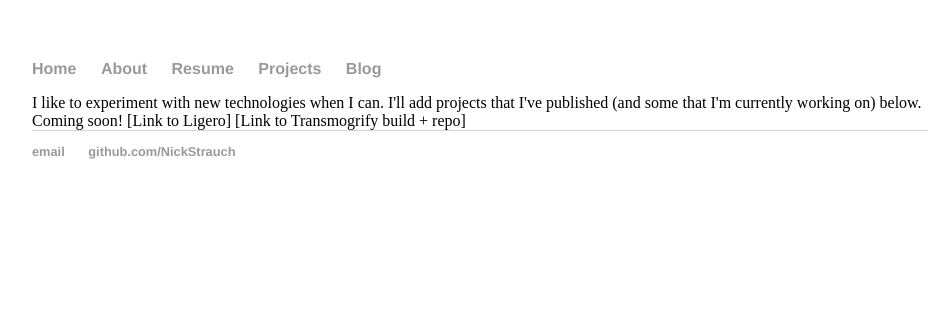
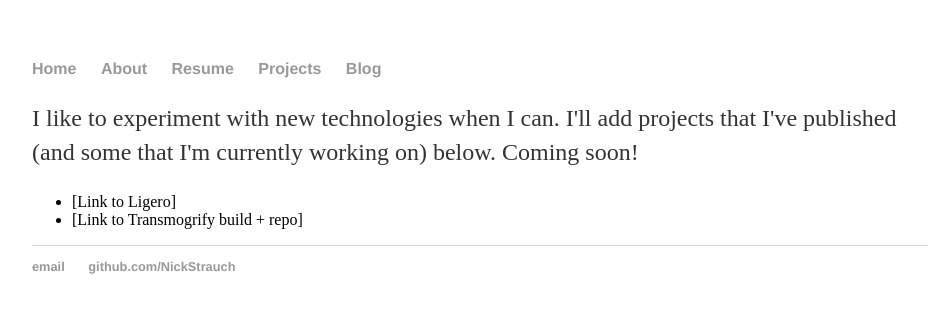
Before and after one commit to NickStrauch/NickStrauch.github.io, a Jekyll site: the page built from projects/index.html, in a window 1280 px wide. Shown: the top 313 px of the page, without its empty margins (160-1109 px from the left). Built offline with Jekyll 4.4.1, drawn with Linux system fonts in a browser that asks for light colours.

Commit message:
Update index.html

```diff
--- a/projects/index.html
+++ b/projects/index.html
@@ -3,10 +3,12 @@ layout: default
 title: My Projects
 ---
 <div class="blurb">
-I like to experiment with new technologies when I can. I'll add projects that I've published (and some that I'm currently working on) below.
+<p>I like to experiment with new technologies when I can. I'll add projects that I've published (and some that I'm currently working on) below.
 
 Coming soon!
-
-[Link to Ligero]
-[Link to Transmogrify build + repo]
+</p>
+<ul>
+<li>[Link to Ligero]</li>
+<li>[Link to Transmogrify build + repo]</li>
+</ul>
 </div><!-- /.blurb -->
```
